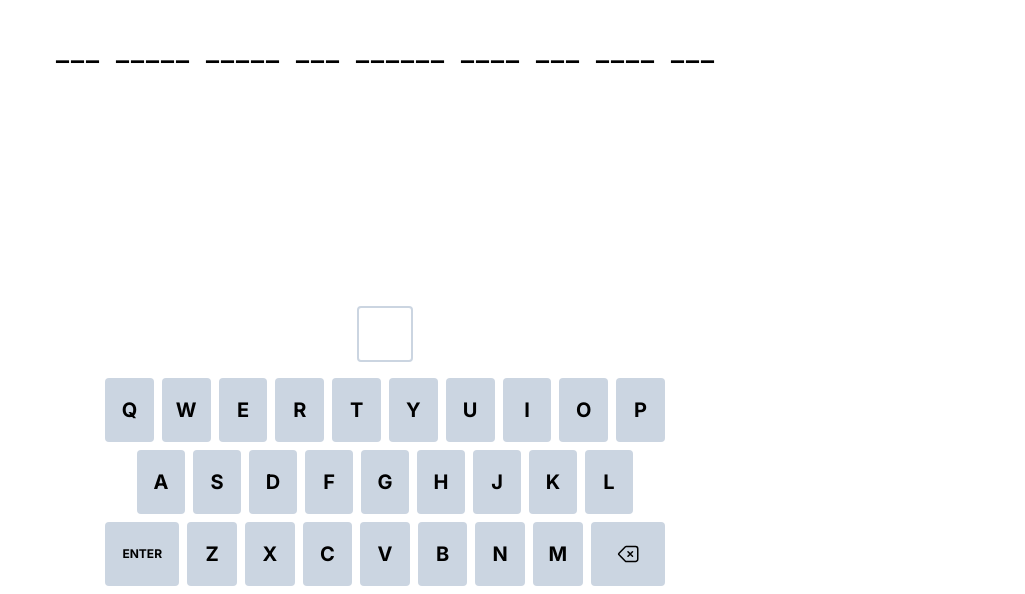
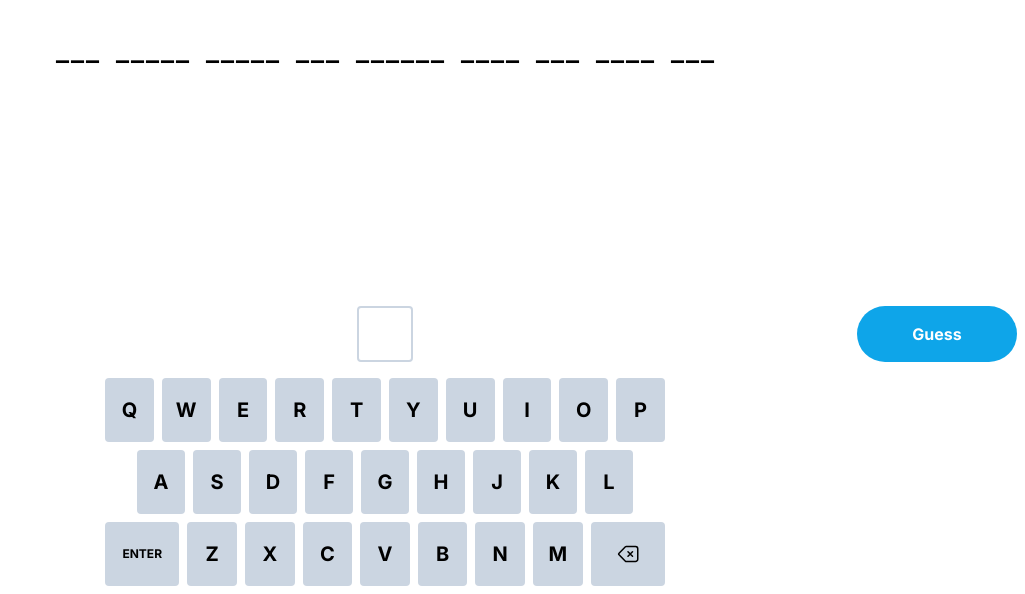
Before and after one commit to Alex979/unphrased, a Next.js app: page / in a window 1280 px wide. Shown: the part 206-800 px from the top of the page, without its empty margins (255-1280 px from the left). Built offline with nearby package versions, Linux system fonts and the light colour scheme.

Commit message:
Adding a button to toggle the guessing mode

```diff
--- /dev/null
+++ b/src/app/guess-mode-btn.tsx
@@ -0,0 +1,17 @@
+import { GuessingMode } from "./types";
+
+interface GuessModeButtonProps {
+  guessingMode: GuessingMode;
+  onClick?: () => void;
+}
+
+export default function GuessModeButton({
+  guessingMode,
+  onClick,
+}: GuessModeButtonProps) {
+  if (guessingMode === GuessingMode.Individual) {
+    return <button onClick={onClick} className="bg-sky-500 rounded-full font-bold p-3 text-white w-full max-w-40">Guess</button>;
+  } else {
+    return <button onClick={onClick} className="bg-red-500 rounded-full font-bold p-3 text-white w-full max-w-40">Cancel</button>;
+  }
+}
--- a/src/app/page.tsx
+++ b/src/app/page.tsx
@@ -5,6 +5,7 @@ import VirtualKeyboard from "./keyboard";
 import Sentence from "./sentence";
 import { AlphabetChar, GuessingMode } from "./types";
 import LetterPreview from "./letter-preview";
+import GuessModeButton from "./guess-mode-btn";
 
 export default function Home() {
   const [guessingMode, setGuessingMode] = useState<GuessingMode>(
@@ -50,6 +51,14 @@ export default function Home() {
     }
   };
 
+  const toggleGuessingMode = () => {
+    setGuessingMode((prevGuess) => {
+      return prevGuess === GuessingMode.Individual
+        ? GuessingMode.Full
+        : GuessingMode.Individual;
+    });
+  }
+
   return (
     <main className="min-h-screen flex flex-col">
       <div className="flex-1 flex flex-col justify-center items-center">
@@ -61,7 +70,15 @@ export default function Home() {
         />
       </div>
       <div className="flex flex-col items-center gap-2">
-        <LetterPreview letter={queuedLetter} />
+        <div className="w-full flex gap-2 px-2">
+          <div className="flex-1"></div>
+          <div className="flex justify-center items-center">
+            <LetterPreview letter={queuedLetter} />
+          </div>
+          <div className="flex-1 flex justify-end">
+            <GuessModeButton guessingMode={guessingMode} onClick={toggleGuessingMode} />
+          </div>
+        </div>
         <VirtualKeyboard
           onLetterPress={onLetterPress}
           onBackspace={onBackspace}
```
